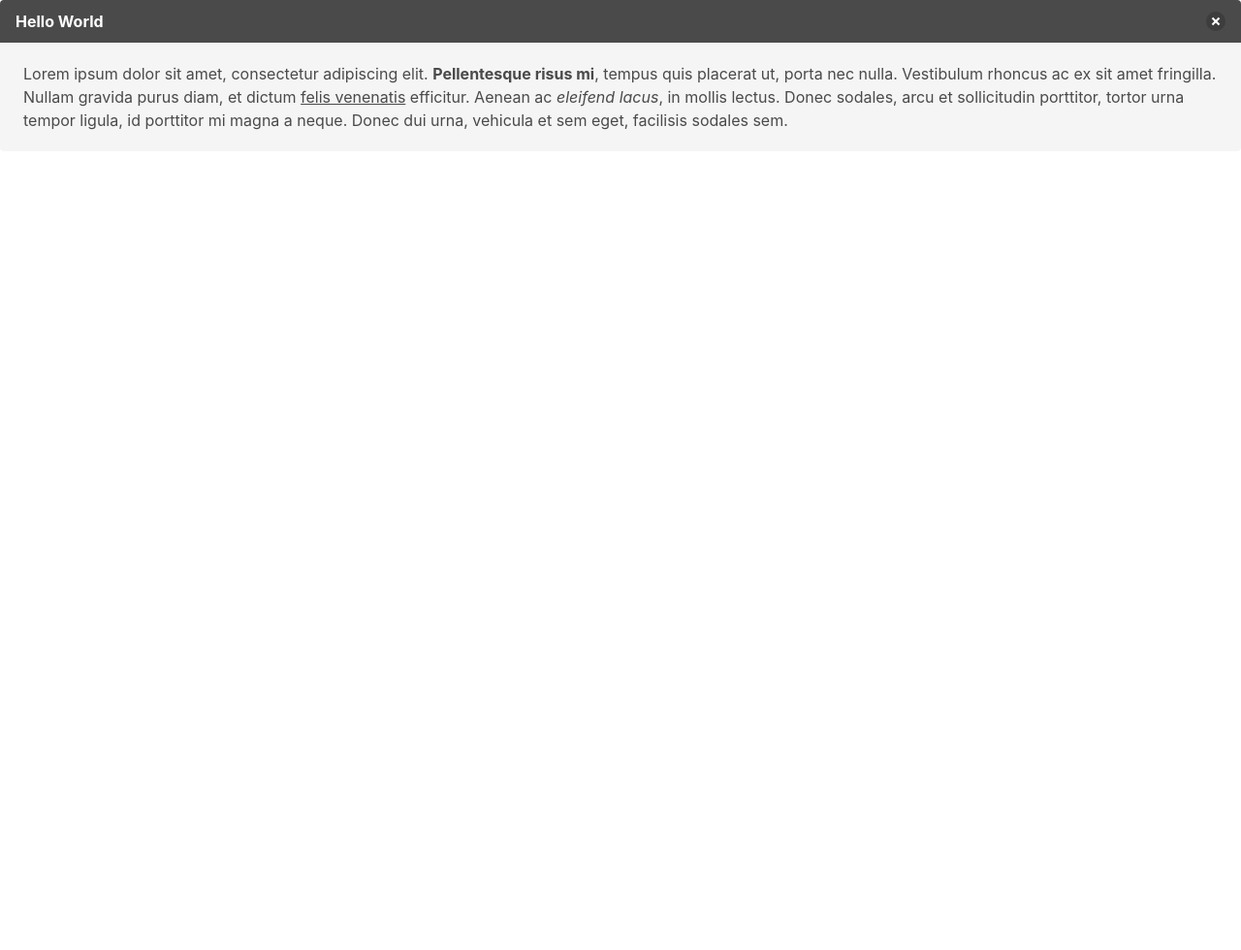
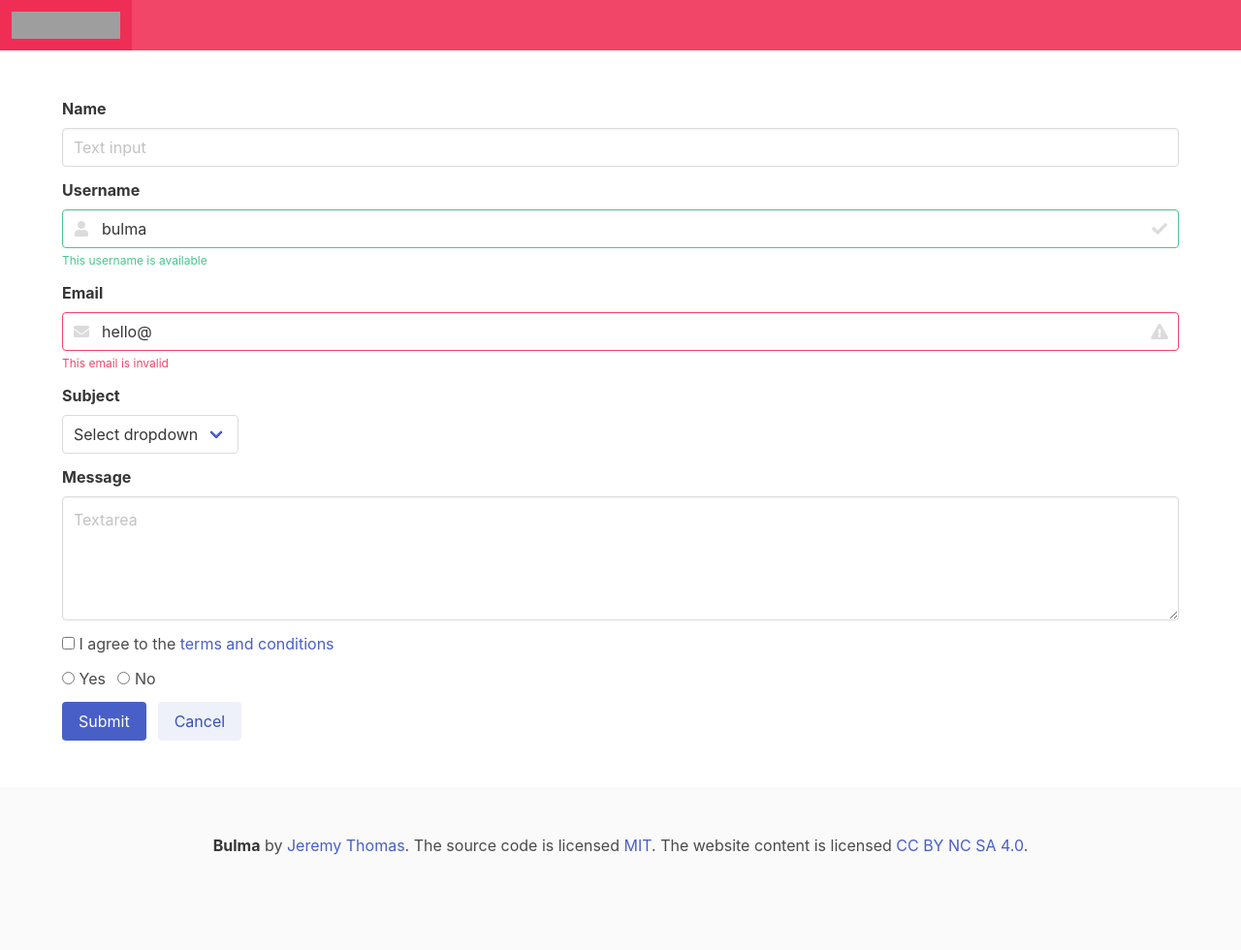
Before and after one commit to snarfbass/Bulma-framework-css, a plain HTML site: page index.html in a window 1280 px wide. Shown: the whole page at 97% size. Before the commit the page ends 800 px from the top, so only its background shows below. Drawn offline with nearby package versions, Linux system fonts and the light colour scheme; grey boxes are pictures that could not be loaded.

Commit message:
Aula sobre header e footer.

```diff
--- a/index.html
+++ b/index.html
@@ -9,14 +9,117 @@
     <link rel="stylesheet" href="https://cdnjs.cloudflare.com/ajax/libs/bulma/0.9.4/css/bulma.min.css">
 </head>
 <body>
-    <article class="message">
-        <div class="message-header">
-          <p>Hello World</p>
-          <button class="delete" aria-label="delete"></button>
+  <header>
+    <nav class="navbar is-danger" role="navigation" aria-label="main navigation">
+      <div class="navbar-brand">
+        <a class="navbar-item" href="https://bulma.io">
+          <img src="https://bulma.io/images/bulma-logo.png" alt="Bulma: Free, open source, and modern CSS framework based on Flexbox" width="112" height="28">
+        </a>
+
+        <a role="button" class="navbar-burger" aria-label="menu" aria-expanded="false">
+          <span aria-hidden="true"></span>
+          <span aria-hidden="true"></span>
+          <span aria-hidden="true"></span>
+        </a>
+      </div>
+    </nav>
+  </header>
+  <section class="section">
+    <div class="container">
+      <div class="field">
+        <label class="label">Name</label>
+        <div class="control">
+          <input class="input" type="text" placeholder="Text input">
         </div>
-        <div class="message-body">
-          Lorem ipsum dolor sit amet, consectetur adipiscing elit. <strong>Pellentesque risus mi</strong>, tempus quis placerat ut, porta nec nulla. Vestibulum rhoncus ac ex sit amet fringilla. Nullam gravida purus diam, et dictum <a>felis venenatis</a> efficitur. Aenean ac <em>eleifend lacus</em>, in mollis lectus. Donec sodales, arcu et sollicitudin porttitor, tortor urna tempor ligula, id porttitor mi magna a neque. Donec dui urna, vehicula et sem eget, facilisis sodales sem.
+      </div>
+
+      <div class="field">
+        <label class="label">Username</label>
+        <div class="control has-icons-left has-icons-right">
+          <input class="input is-success" type="text" placeholder="Text input" value="bulma">
+          <span class="icon is-small is-left">
+            <i class="fas fa-user"></i>
+          </span>
+          <span class="icon is-small is-right">
+            <i class="fas fa-check"></i>
+          </span>
         </div>
-      </article>
+        <p class="help is-success">This username is available</p>
+      </div>
+
+      <div class="field">
+        <label class="label">Email</label>
+        <div class="control has-icons-left has-icons-right">
+          <input class="input is-danger" type="email" placeholder="Email input" value="hello@">
+          <span class="icon is-small is-left">
+            <i class="fas fa-envelope"></i>
+          </span>
+          <span class="icon is-small is-right">
+            <i class="fas fa-exclamation-triangle"></i>
+          </span>
+        </div>
+        <p class="help is-danger">This email is invalid</p>
+      </div>
+
+      <div class="field">
+        <label class="label">Subject</label>
+        <div class="control">
+          <div class="select">
+            <select>
+              <option>Select dropdown</option>
+              <option>With options</option>
+            </select>
+          </div>
+        </div>
+      </div>
+
+      <div class="field">
+        <label class="label">Message</label>
+        <div class="control">
+          <textarea class="textarea" placeholder="Textarea"></textarea>
+        </div>
+      </div>
+
+      <div class="field">
+        <div class="control">
+          <label class="checkbox">
+            <input type="checkbox">
+            I agree to the <a href="#">terms and conditions</a>
+          </label>
+        </div>
+      </div>
+
+      <div class="field">
+        <div class="control">
+          <label class="radio">
+            <input type="radio" name="question">
+            Yes
+          </label>
+          <label class="radio">
+            <input type="radio" name="question">
+            No
+          </label>
+        </div>
+      </div>
+
+      <div class="field is-grouped">
+        <div class="control">
+          <button class="button is-link">Submit</button>
+        </div>
+        <div class="control">
+          <button class="button is-link is-light">Cancel</button>
+        </div>
+      </div>
+    </div>
+  </section>
+  <footer class="footer">
+    <div class="content has-text-centered">
+      <p>
+        <strong>Bulma</strong> by <a href="https://jgthms.com">Jeremy Thomas</a>. The source code is licensed
+        <a href="http://opensource.org/licenses/mit-license.php">MIT</a>. The website content
+        is licensed <a href="http://creativecommons.org/licenses/by-nc-sa/4.0/">CC BY NC SA 4.0</a>.
+      </p>
+    </div>
+  </footer>
 </body>
 </html>
```
